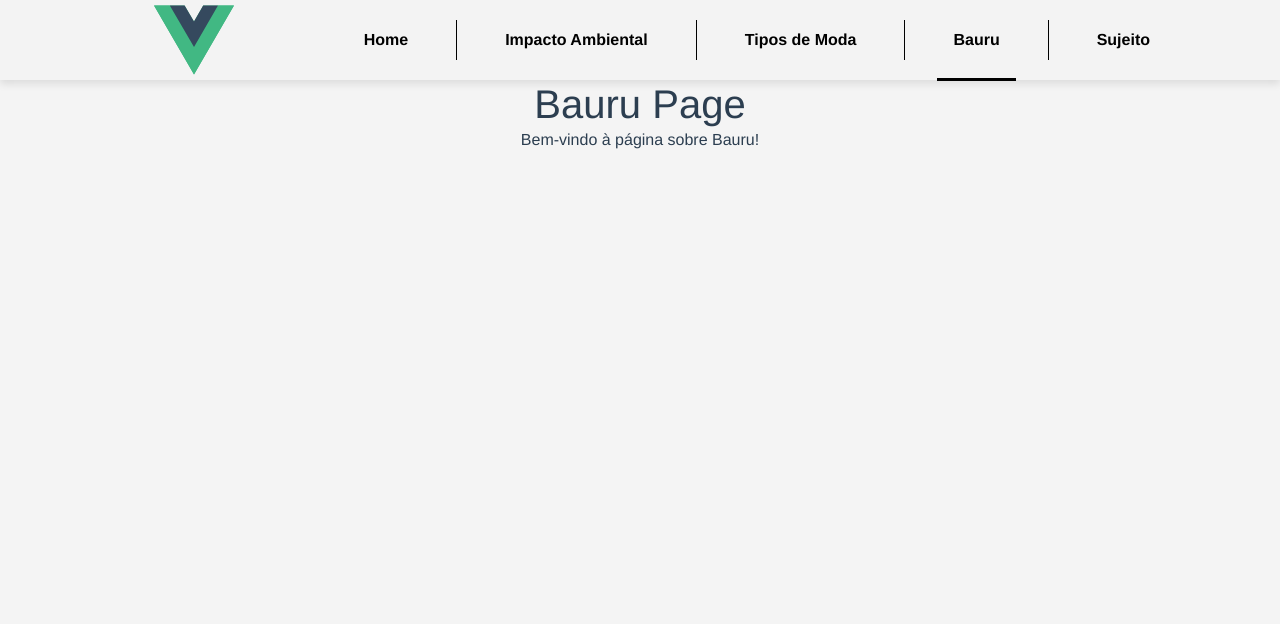
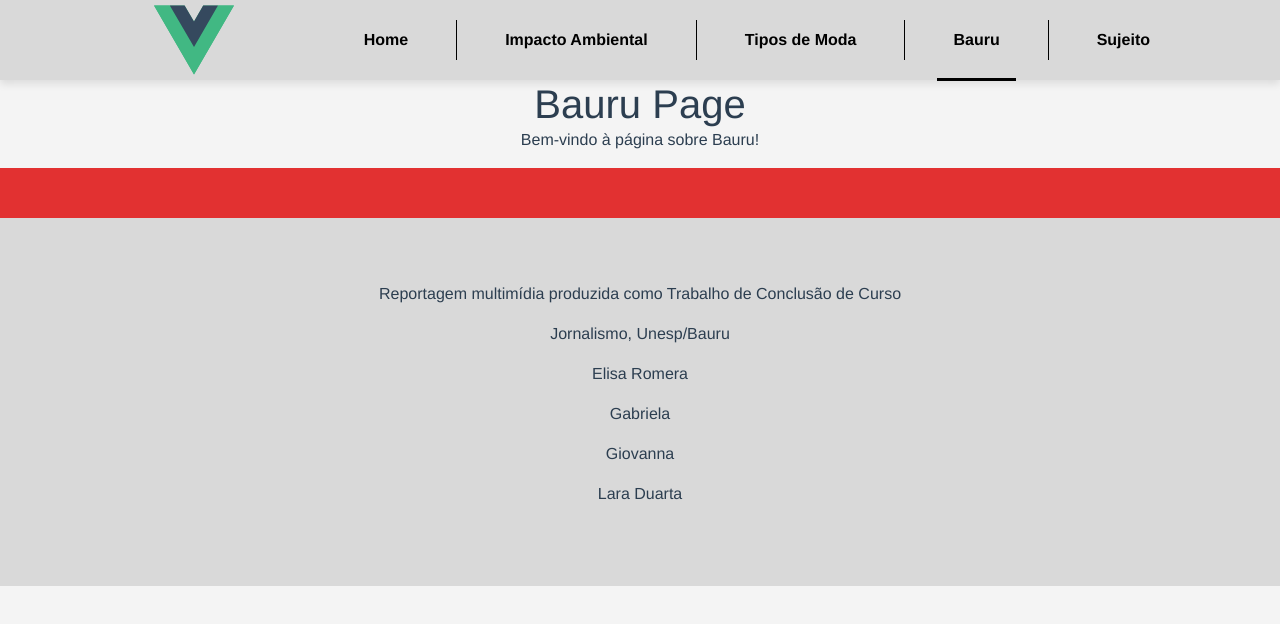
Before and after one commit to moda-circular-bauru/moda-circular-bauru, a Vue app: page /bauru in a window 1280 px wide. Shown: the top 624 px of the page. Built offline with nearby package versions, Linux system fonts and the light colour scheme.

Commit message:
:sparkles: feat: footer component

```diff
--- a/src/App.vue
+++ b/src/App.vue
@@ -1,15 +1,18 @@
 <template>
 	<HeaderMenu/>
 	<router-view></router-view> <!-- Local onde as páginas serão renderizadas -->
+	<FooterComponent/>
 </template>
 
 <script>
+import FooterComponent from './components/FooterComponent.vue';
 import HeaderMenu from './components/HeaderMenu.vue';
 
 export default {
 	name: 'App',
 	components: {
-		HeaderMenu
+		HeaderMenu,
+		FooterComponent
 	}
 }
 </script>
--- /dev/null
+++ b/src/components/FooterComponent.vue
@@ -0,0 +1,40 @@
+<template>
+    <section id="footer">
+        <div class="sub-footer"></div>
+        <div class="footer">
+            <div class="container">
+                <div class="footer__text">
+                    <p>Reportagem multimídia produzida como Trabalho de Conclusão de Curso</p>
+                    <p>Jornalismo, Unesp/Bauru</p>
+                    <p>Elisa Romera</p>
+                    <p>Gabriela</p>
+                    <p>Giovanna</p>
+                    <p>Lara Duarta</p>
+                </div>
+            </div>
+        </div>
+    </section>
+</template>
+
+<script>
+    export default {
+        name: 'FooterComponent',
+    }
+</script>
+
+<style scoped>
+    .sub-footer {
+        width: 100%;
+        height: 50px;
+        background-color: #E23131;
+    }
+
+    .footer {
+        width: 100%;
+        background-color: #D9D9D9;
+    }
+
+    .footer .footer__text {
+        padding: 64px 0;
+    }
+</style>
--- a/src/components/HeaderMenu.vue
+++ b/src/components/HeaderMenu.vue
@@ -31,7 +31,7 @@
 <style scoped>
     header#header {
         min-height: 80px;
-        background-color: #F3F3F3;
+        background-color: #D9D9D9;
         box-shadow: 0px 4px 8px rgba(0, 0, 0, 0.1);
 
         display: flex;
```
